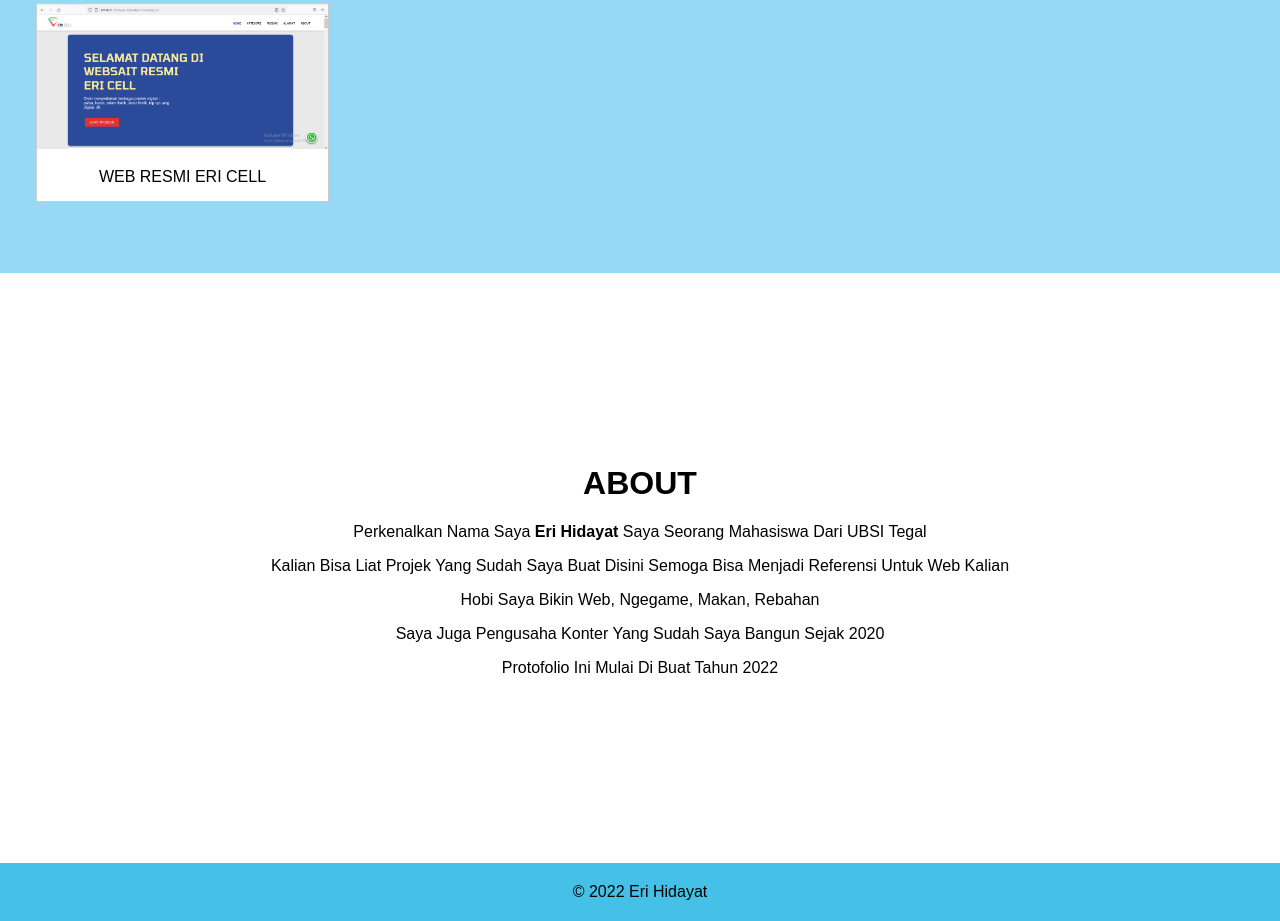
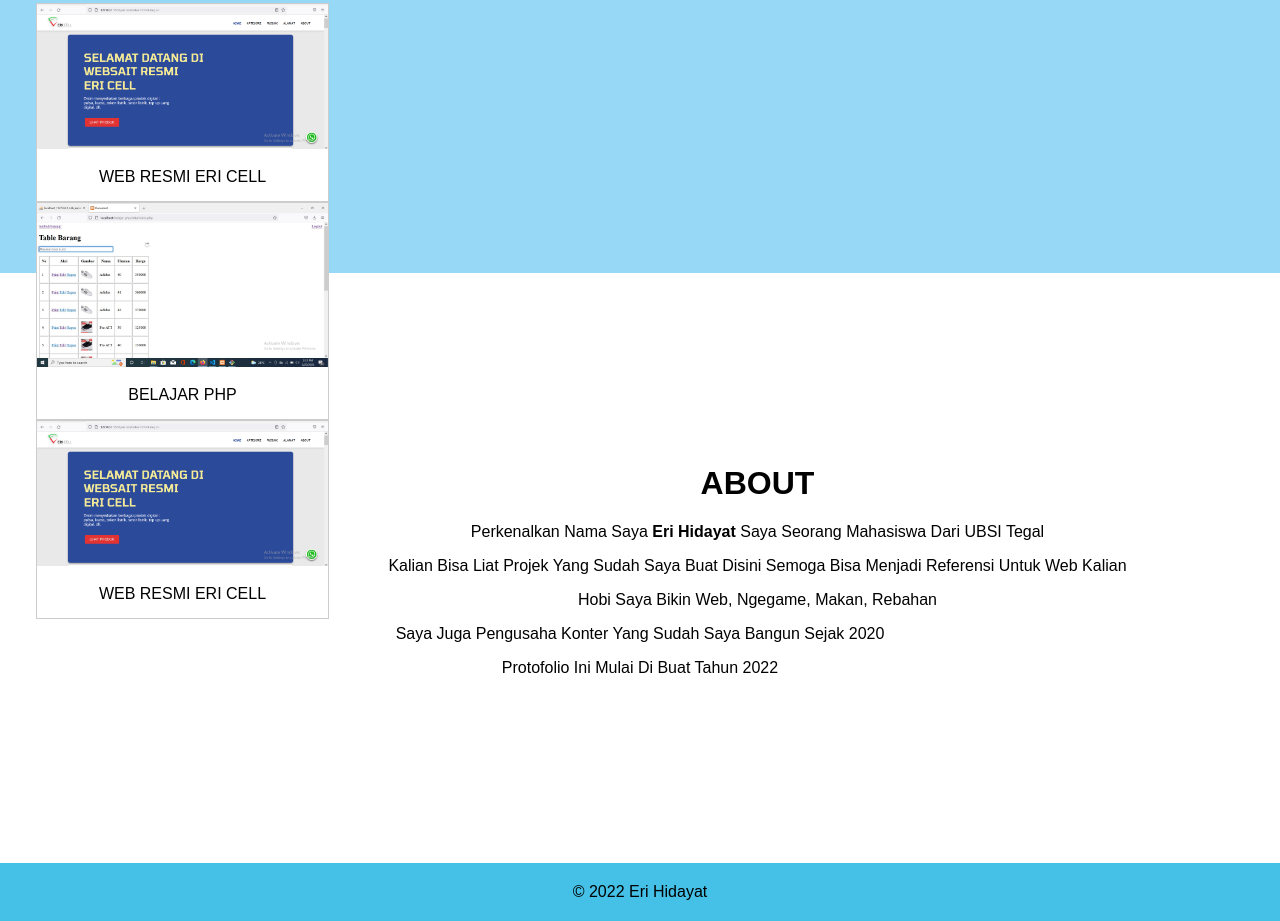
Before and after one commit to erihidayat06/erihidayat06, a plain HTML site: page index.html in a window 1280 px wide. Shown: the part 2234-3155 px from the top of the page. Drawn offline with nearby package versions, Linux system fonts and the light colour scheme.

Commit message:
menambahkan projek belajar php dan toko sepatu lexa

```diff
--- a/index.html
+++ b/index.html
@@ -82,7 +82,15 @@
         <a target="_blank" href="https://erihidayat06.github.io/ericell/" ><img src="img/projek/eri-cell.PNG" alt="projek 1" width="200" height="200"></a>
         <div class="desc">WEB RESMI ERI CELL</div>
       </div>
-    </div>
+      <div class="gallery" data-aos="flip-left" data-aos-delay="200" data-aos-duration="1500">
+        <a target="_blank" href="https://github.com/erihidayat06/belajar_php" ><img src="img/projek/belajarPHP.JPG" alt="projek 1" width="200" height="200"></a>
+        <div class="desc">BELAJAR PHP</div>
+      </div>
+      <div class="gallery" data-aos="flip-left" data-aos-delay="200" data-aos-duration="1500">
+        <a target="_blank" href="https://erihidayat06.github.io/ericell/" ><img src="img/projek/eri-cell.PNG" alt="projek 1" width="200" height="200"></a>
+        <div class="desc">WEB RESMI ERI CELL</div>
+      </div>
+      </div>
     </div>
     <!-- akhir projek -->
 
```
Also changed, not shown: css/style.css (line endings or trailing spaces), img/projek/belajarPHP.JPG (added), img/projek/toko sepatu lexa.JPG (added).
